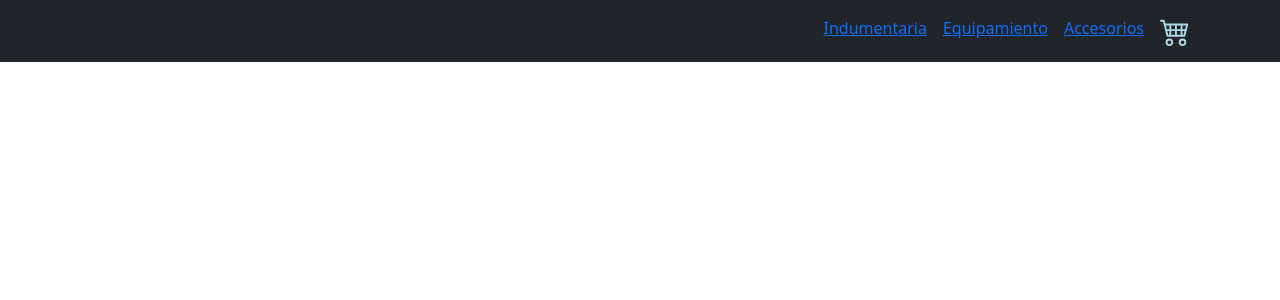
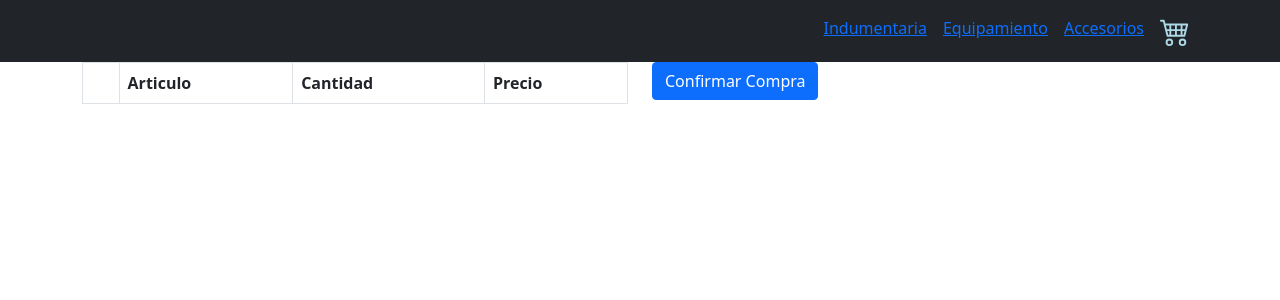
Before and after one commit to marioa1105/ecommerceReact, a React (Create React App) app in the folder ecommerce-react/: page /Cart in a window 1280 px wide. Shown: the top 300 px of the page. Built offline with nearby package versions, Linux system fonts and the light colour scheme.

Commit message:
desafio_saveOrden

```diff
--- /dev/null
+++ b/ecommerce-react/src/API/OrdenesDAO.js
@@ -0,0 +1,11 @@
+import db from './APIFirebase'
+import { collection, getDocs, doc,getDoc , query, where, addDoc } from 'firebase/firestore';
+class OrdenesDAO {
+    async saveOrder(order){
+        const orderFirebase = collection(db, 'ordenes')
+        const ordenFB = await addDoc(orderFirebase, order)
+        return ordenFB.id;
+    }
+}
+
+export   default new OrdenesDAO()
--- a/ecommerce-react/src/components/AppRouter/AppRouter.js
+++ b/ecommerce-react/src/components/AppRouter/AppRouter.js
@@ -2,6 +2,7 @@ import {BrowserRouter, Routes, Route} from 'react-router-dom';
 import NavBar from '../NavBar/NavBar';
 import HomePage from '../../pages/Home/HomePage';
 import DetailPage from '../../pages/Detail/DetailPage';
+import CartPage from '../../pages/Cart/CartPage';
 import React, {useContext} from 'react';
 import {CartProvider} from '../../context/CartContext'
 
@@ -18,6 +19,7 @@ export default function AppRouter() {
                     <Route path ='/' element = {<HomePage/>}/>
                     <Route path ='/item/:id' element = {<DetailPage/>}/>
                     <Route path ='/category/:id' element = {<HomePage/>}/>
+                    <Route path ='/Cart' element = {<CartPage/>}/>
                 </Routes>
             </Container>
         </CartProvider>
--- a/ecommerce-react/src/components/Cart/Cart.js
+++ b/ecommerce-react/src/components/Cart/Cart.js
@@ -1,28 +1,49 @@
-import { useState, useContext } from 'react'
-import Offcanvas from 'react-bootstrap/Offcanvas'
+import { useContext, useState } from 'react'
+import { Col, Row, Table, Button } from 'react-bootstrap'
 import CartContext from '../../context/CartContext'
-import CartItems from '../CartItems/CartItems'
-const Cart = ({handleShowCart, showCart}) => {
-    const {products, totalPrice,deleteProduct} = useContext(CartContext);
+import ContactModal from '../ContactModal/ContactModal'
+const Cart = () => {
+    const {products, totalPrice} = useContext(CartContext);
+    const [show, setShow] = useState(false);
     const handleShow = () => {
-        handleShowCart();
+        setShow(!show)
     }
     return (
         <>
-            <Offcanvas show={showCart}  placement='end' onHide={handleShow}>
-                <Offcanvas.Header closeButton>
-                    <Offcanvas.Title></Offcanvas.Title>
-                </Offcanvas.Header>
-                <Offcanvas.Body>
-                    {
-                        products.length == 0
-                        ?<h1>El carrito esta vacio</h1>
-                        :<CartItems products = {products} totalPrice={totalPrice} deleteProduct ={deleteProduct}/>
-                    }
+            <Row>
+                <Col>
+                    <Table striped bordered hover>
+                        <thead>
+                            <tr>
+                                <th></th>
+                                <th>Articulo</th>
+                                <th>Cantidad</th>
+                                <th>Precio</th>
+                            </tr>
+                        </thead>
+                        <tbody>
+                            {products.map(product => {
+                                return (
+                                    <tr>
+                                        <td>1</td>
+                                        <td>{product.title}</td>
+                                        <td>{product.quantity}</td>
+                                        <td>{product.price}</td>
+                                    </tr>
+                                );
+                            })}
 
-                </Offcanvas.Body>
-            </Offcanvas>
-        </>
-    )
+                        </tbody>
+                    </Table>
+                </Col>
+                <Col>
+                    <Button onClick = {handleShow}>
+                        Confirmar Compra
+                    </Button>
+                    <ContactModal products = {products} show = {show} handleShow = {handleShow} total={totalPrice} />
+                </Col>
+            </Row>
+        </>)
 }
+
 export default Cart
--- a/ecommerce-react/src/components/CartItems/CartItems.js
+++ b/ecommerce-react/src/components/CartItems/CartItems.js
@@ -5,6 +5,7 @@ import Button from 'react-bootstrap/Button'
 import Row from 'react-bootstrap/Row'
 import Col from 'react-bootstrap/Col'
 import {BsFillTrashFill} from 'react-icons/bs'
+import {Link} from 'react-router-dom'
 
 
 const CartItems = ({ products, totalPrice, deleteProduct }) => {
@@ -43,10 +44,12 @@ const CartItems = ({ products, totalPrice, deleteProduct }) => {
                         Total: $ {totalPrice}
                     </ListGroupItem>
                 </ListGroup>
+                <Link to='/Cart'>
+                    <Button variant="dark" size="lg">
+                        FINALIZAR COMPRA
+                    </Button>
+                </Link>
 
-                <Button variant="dark" size="lg">
-                    FINALIZAR COMPRA
-                </Button>
 
 
 
--- /dev/null
+++ b/ecommerce-react/src/components/CartModal/CartModal.js
@@ -0,0 +1,29 @@
+import { useState, useContext } from 'react'
+import Offcanvas from 'react-bootstrap/Offcanvas'
+import CartContext from '../../context/CartContext'
+import CartItems from '../CartItems/CartItems'
+
+const CartModal = ({handleShowCart, showCart}) => {
+    const {products, totalPrice,deleteProduct} = useContext(CartContext);
+    const handleShow = () => {
+        handleShowCart();
+    }
+    return (
+        <>
+            <Offcanvas show={showCart}  placement='end' onHide={handleShow}>
+                <Offcanvas.Header closeButton>
+                    <Offcanvas.Title></Offcanvas.Title>
+                </Offcanvas.Header>
+                <Offcanvas.Body>
+                    {
+                        products.length == 0
+                        ?<h1>El carrito esta vacio</h1>
+                        :<CartItems products = {products} totalPrice={totalPrice} deleteProduct ={deleteProduct}/>
+                    }
+
+                </Offcanvas.Body>
+            </Offcanvas>
+        </>
+    )
+}
+export default CartModal
--- a/ecommerce-react/src/components/CartWidget/CartWidget.js
+++ b/ecommerce-react/src/components/CartWidget/CartWidget.js
@@ -1,7 +1,7 @@
 import React, {useState} from 'react'
 
 import {BsCart4} from 'react-icons/bs'
-import Cart from '../Cart/Cart.js'
+import Cart from '../CartModal/CartModal.js'
 
 const CartWidget = () => {
     const[showCart,setShowCart] = useState(false);
--- /dev/null
+++ b/ecommerce-react/src/components/ContactModal/ContactModal.js
@@ -0,0 +1,57 @@
+import { useState } from 'react';
+import { Modal, Button,FloatingLabel, Form } from 'react-bootstrap'
+import OrdenesDAO from '../../API/OrdenesDAO';
+const ContactModal = ({ products, show,handleShow, total }) => {
+    const [form, setForm] = useState({
+        name: '',
+        phone: '',
+        email:''
+    });
+    const handleOnChange = (e) =>{
+        let {name,value} = e.target;
+        setForm({...form, [name] : value})
+    }
+    const handleOnClick = async () => {
+        let order = {
+            buyer: form,
+            items: products,
+            total: total
+        }
+
+        let id = await OrdenesDAO.saveOrder(order);
+
+        handleShow();
+
+    }
+    return (
+        <>
+            <Modal show={show} onHide={handleShow} >
+                <Modal.Header closeButton>
+                    <Modal.Title>Datos de Contacto</Modal.Title>
+                </Modal.Header>
+                <Modal.Body>
+                    <FloatingLabel controlId="name" label="Nombre">
+                        <Form.Control  type="text" placeholder="Nombre" name="name" onChange = {handleOnChange} />
+                    </FloatingLabel>
+                    <FloatingLabel controlId="phone" label="Telefono">
+                        <Form.Control type="text" placeholder="Telefono" name="phone" onChange = {handleOnChange} />
+                    </FloatingLabel>
+                    <FloatingLabel
+                        controlId="phone"
+                        label="Email"
+                        className="mb-3"
+                    >
+                        <Form.Control  type="email" placeholder="name@example.com" name="phone" onChange = {handleOnChange} />
+                    </FloatingLabel>
+
+                </Modal.Body>
+                <Modal.Footer>
+                    <Button variant="primary" onClick={handleOnClick} >
+                        Confirmar
+                    </Button>
+                </Modal.Footer>
+            </Modal>
+        </>)
+}
+
+export default ContactModal
--- /dev/null
+++ b/ecommerce-react/src/pages/Cart/CartPage.js
@@ -0,0 +1,7 @@
+import Cart from '../../components/Cart/Cart'
+
+export default function CartPage() {
+    return(
+        <Cart/>
+    )
+}
```
